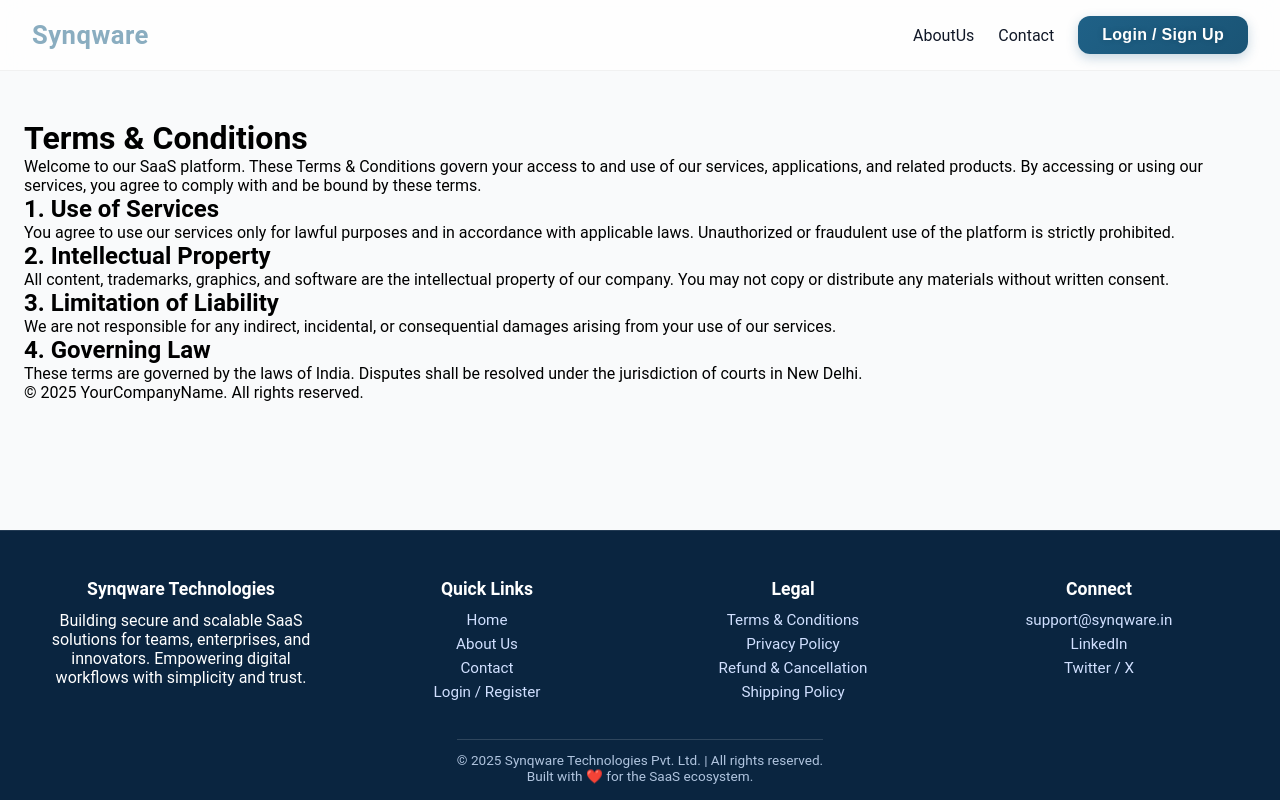
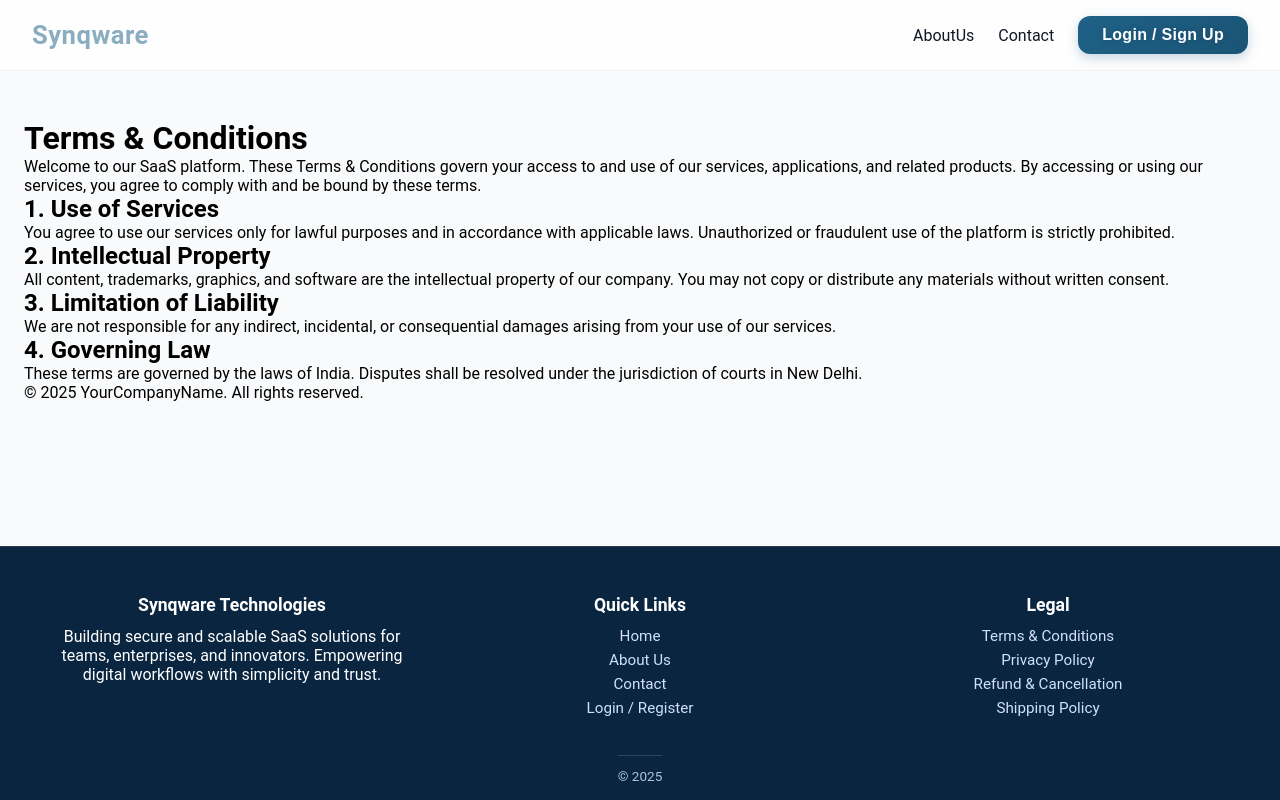
Before and after one commit to nirmal4938/web-ui, a React (Vite) app: page /terms in a window 1280 px wide. Built offline with nearby package versions, Linux system fonts and the light colour scheme.

Commit message:
scoped rzp1

```diff
--- a/src/layouts/NoAuthLayout.tsx
+++ b/src/layouts/NoAuthLayout.tsx
@@ -239,7 +239,7 @@ const NoAuthLayout: React.FC<NoAuthLayoutProps> = ({ children }) => {
     </div>
 
     {/* Column 4: Connect */}
-    <div>
+    {/* <div>
       <h4>Connect</h4>
       <a href="mailto:support@synqware.in">support@synqware.in</a>
       <a
@@ -256,13 +256,14 @@ const NoAuthLayout: React.FC<NoAuthLayoutProps> = ({ children }) => {
       >
         Twitter / X
       </a>
-    </div>
+    </div> */}
   </div>
 
   <div className="footer-bottom">
-    © {new Date().getFullYear()} Synqware Technologies Pvt. Ltd. | All rights reserved.
+    © {new Date().getFullYear()}
+    {/* Synqware Technologies Pvt. Ltd. | All rights reserved.   */}
     <br />
-    Built with ❤️ for the SaaS ecosystem.
+    {/* Built with ❤️ for the SaaS ecosystem. */}
   </div>
 </Footer>
 
--- a/src/routes/AppRoutes.tsx
+++ b/src/routes/AppRoutes.tsx
@@ -72,14 +72,7 @@ const AppRoutes = () => (
           </NoAuthLayout>
         }
       />
-      <Route
-        path="/home-page"
-        element={
-          <NoAuthLayout>
-            <HomePage />
-          </NoAuthLayout>
-        }
-      />
+
       <Route
         path="/login"
         element={
@@ -106,6 +99,15 @@ const AppRoutes = () => (
       />
 
       {/* --- Protected Routes --- */}
+       {/* <Route
+        path="/dashboard"
+        element={
+
+          <NoAuthLayout>
+            <Home />
+          </NoAuthLayout>
+        }
+      /> */}
       <Route
         path="/"
         element={
```
